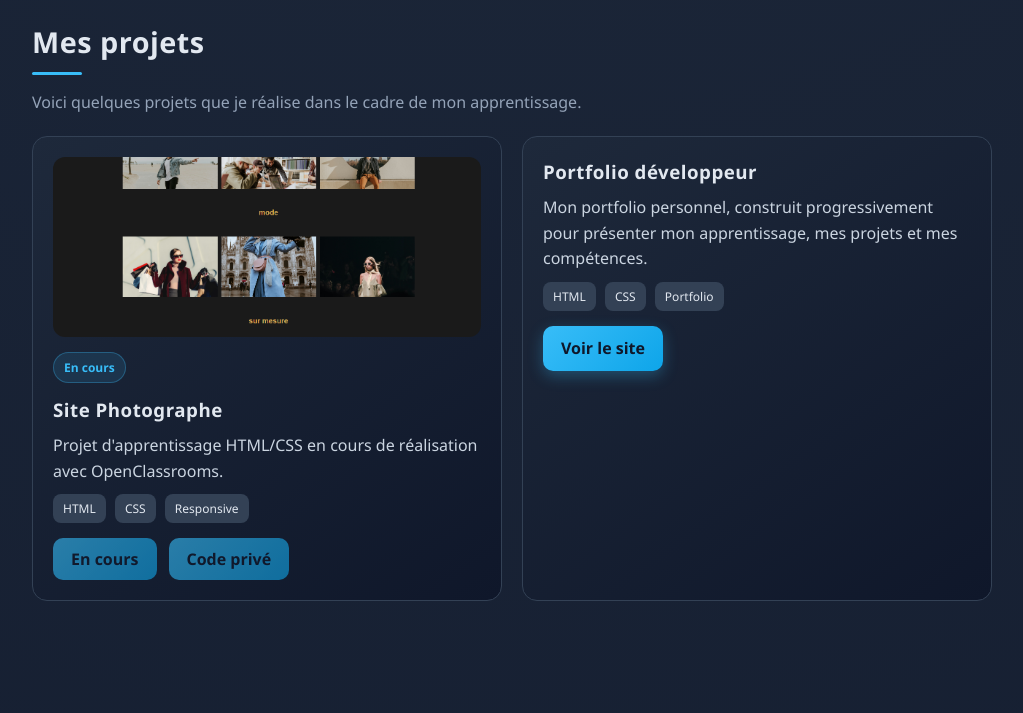
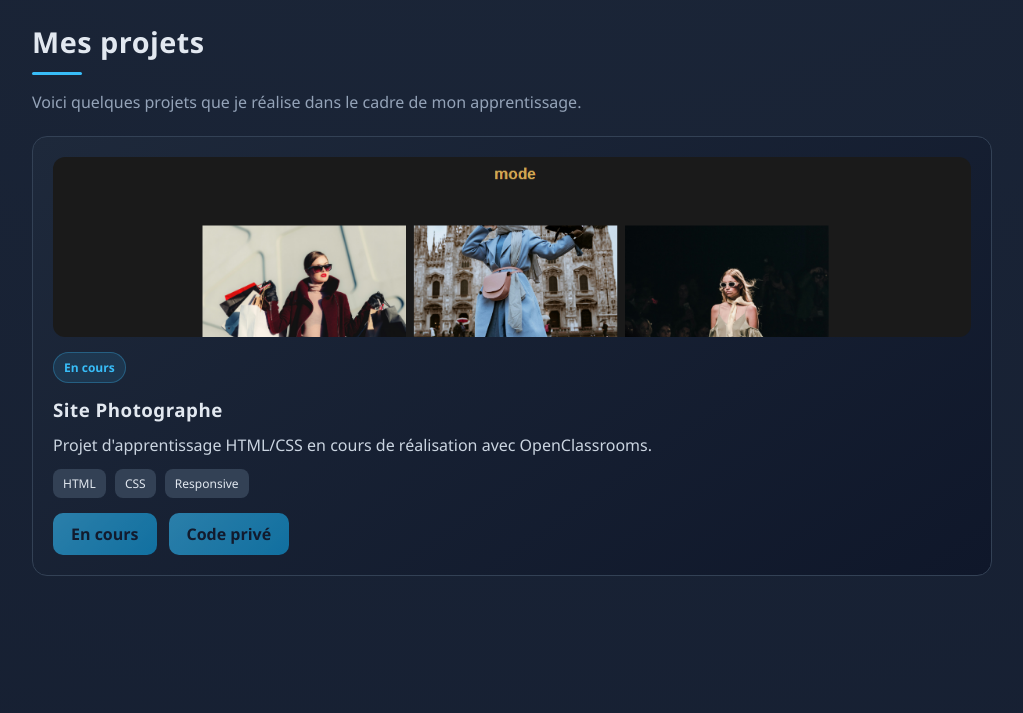
Before and after one commit to Badabing06/pportfolio, a plain HTML site: page index.html in a window 1280 px wide. Shown: the part 840-1553 px from the top of the page, without its empty margins (128-1151 px from the left). Drawn offline with Linux system fonts and the light colour scheme.

Commit message:
Suppression bouton inutile carte portfolio

```diff
--- a/index.html
+++ b/index.html
@@ -92,20 +92,6 @@
           </div>
         </div>
         <!-- ✅ CORRECTION 7 : fermeture </div> correctement indentée -->
-
-        <!-- Carte projet 2 : Portfolio -->
-        <div class="card">
-          <h3>Portfolio développeur</h3>
-          <p>Mon portfolio personnel, construit progressivement pour présenter mon apprentissage, mes projets et mes compétences.</p>
-
-          <div class="tags">
-            <span>HTML</span>
-            <span>CSS</span>
-            <span>Portfolio</span>
-          </div>
-
-          <a href="#accueil" class="btn">Voir le site</a>
-        </div>
 
       </div>
     </section>
```
